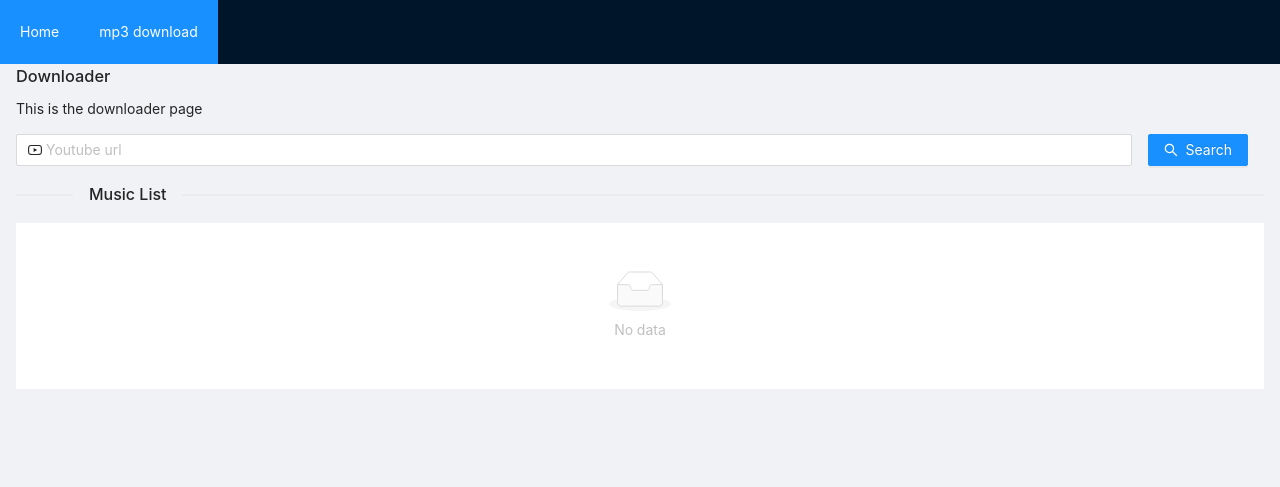
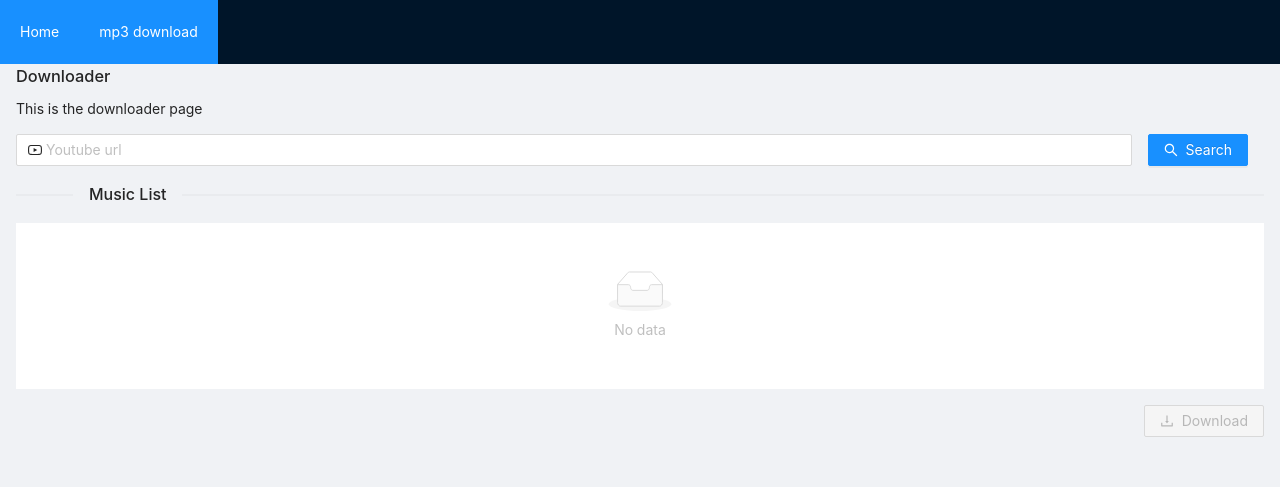
Before and after one commit to aragrevo/sports, a Next.js app: page /downloader in a window 1280 px wide. Shown: the top 487 px of the page. Built offline with nearby package versions, Linux system fonts and the light colour scheme.

Commit message:
feature: Add download

```diff
--- /dev/null
+++ b/components/downloader/FormYT.js
@@ -0,0 +1,29 @@
+import React from 'react';
+import {Button, Form, Input} from 'antd';
+import {YoutubeOutlined, SearchOutlined} from '@ant-design/icons';
+
+const FormYT = ({onFinish, onFinishFailed, isLoading}) => {
+  return (
+    <Form name='basic' layout='inline' onFinish={onFinish} onFinishFailed={onFinishFailed} autoComplete='off'>
+      <Form.Item
+        name='linkyt'
+        style={{flexGrow: '1'}}
+        rules={[
+          {
+            required: true,
+            message: 'Please input youtube url!',
+          },
+          {type: 'url', warningOnly: true},
+        ]}>
+        <Input prefix={<YoutubeOutlined />} placeholder='Youtube url' />
+      </Form.Item>
+      <Form.Item>
+        <Button type='primary' htmlType='submit' loading={isLoading} icon={<SearchOutlined />}>
+          Search
+        </Button>
+      </Form.Item>
+    </Form>
+  );
+};
+
+export default FormYT;
--- /dev/null
+++ b/components/downloader/ListYT.js
@@ -0,0 +1,30 @@
+import React from 'react';
+import {Col, Divider, Row, List, Skeleton} from 'antd';
+import YoutubeEmbed from './YoutubeEmbed';
+
+const ListYT = ({isLoading, list}) => {
+  return (
+    <Row>
+      <Col span={24}>
+        <Divider orientation='left'>Music List</Divider>
+        <List
+          style={{background: '#fff', minHeight: '166px'}}
+          grid={{gutter: 8, column: 5}}
+          loading={isLoading}
+          itemLayout='horizontal'
+          dataSource={list}
+          size='small'
+          renderItem={item => (
+            <List.Item>
+              <Skeleton title={false} loading={isLoading} active>
+                <YoutubeEmbed embedId={item} />
+              </Skeleton>
+            </List.Item>
+          )}
+        />
+      </Col>
+    </Row>
+  );
+};
+
+export default ListYT;
--- /dev/null
+++ b/components/downloader/YoutubeEmbed.js
@@ -0,0 +1,9 @@
+import React from 'react';
+import {Image} from 'antd';
+
+const YoutubeEmbed = ({embedId}) => {
+  const id = embedId.split('=')[1].split('&')[0];
+  return <Image width={200} src={`https://img.youtube.com/vi/${id}/mqdefault.jpg`} preview={false} />;
+};
+
+export default YoutubeEmbed;
--- a/components/layout/YoutubeEmbed.js
+++ /dev/null
@@ -1,20 +0,0 @@
-import React from 'react';
-import {Image} from 'antd';
-
-const YoutubeEmbed = ({embedId}) => {
-  const id = embedId.split('=')[1].split('&')[0];
-  return (
-    <div className='video-responsive'>
-      {/* <iframe
-      width='150'
-      height='200'
-      src={`https://www.youtube.com/embed/${embedId}`}
-      frameBorder='0'
-      title='Embedded youtube'
-    /> */}
-      <Image width={200} src={`https://img.youtube.com/vi/${id}/mqdefault.jpg`} preview={false} />
-    </div>
-  );
-};
-
-export default YoutubeEmbed;
--- a/hooks/linksYT.js
+++ b/hooks/linksYT.js
@@ -2,8 +2,8 @@ import {useState} from 'react';
 import axios from 'axios';
 
 export const useLinksYT = () => {
-  // const [data, setData] = useState([]);
   const [loading, setLoading] = useState(false);
+  const [downloading, setDownloading] = useState(false);
 
   const getLinks = url => {
     setLoading(true);
@@ -19,8 +19,24 @@ export const useLinksYT = () => {
         return [];
       });
   };
+
+  const downloadMusic = urls => {
+    setDownloading(true);
+    return axios
+      .post('/api/download_yt', {urls})
+      .then(res => {
+        setDownloading(false);
+        return res.data.data;
+      })
+      .catch(err => {
+        console.log(err);
+        setDownloading(false);
+      });
+  };
   return {
     isLoading: loading,
+    downloading,
     getLinks,
+    downloadMusic,
   };
 };
--- /dev/null
+++ b/pages/api/download_yt.js
@@ -0,0 +1,12 @@
+// Next.js API route support: https://nextjs.org/docs/api-routes/introduction
+
+import {getLinksDownload} from '../../scripts/downloaderYT';
+
+export default async (req, res) => {
+  try {
+    await getLinksDownload(req.body.urls);
+    res.status(200).json({response: 'OK', data: req.body.urls.length});
+  } catch (error) {
+    res.status(500).json({response: 'ERROR', error});
+  }
+};
--- a/pages/downloader.js
+++ b/pages/downloader.js
@@ -1,13 +1,15 @@
 import React, {useState} from 'react';
-import {Button, Checkbox, Form, Input, message, Col, Divider, Row, List, Skeleton} from 'antd';
-import {YoutubeOutlined, SearchOutlined} from '@ant-design/icons';
+import {DownloadOutlined} from '@ant-design/icons';
+import {Button, Col, Space, Row} from 'antd';
+import {message} from 'antd';
 
+import {useLinksYT} from '../hooks/linksYT';
 import CustomLayout from '../components/layout/CustomLayout';
-import {useLinksYT} from '../hooks/linksYT';
-import YoutubeEmbed from '../components/layout/YoutubeEmbed';
+import FormYT from '../components/downloader/FormYT';
+import ListYT from '../components/downloader/ListYT';
 
 export default function Downloader() {
-  const {isLoading, getLinks} = useLinksYT();
+  const {isLoading, downloading, getLinks, downloadMusic} = useLinksYT();
   const [list, setList] = useState([]);
 
   const onFinish = async values => {
@@ -19,51 +21,39 @@ export default function Downloader() {
   const onFinishFailed = () => {
     message.error('Submit failed!');
   };
+
+  const onDownload = async () => {
+    if (list.length === 0) {
+      message.error('Please search first!');
+      return;
+    }
+    const data = await downloadMusic(list);
+    setList([]);
+    message.success('Download success! ' + data);
+  };
   return (
     <CustomLayout>
       <div>
         <h1>Downloader</h1>
         <p>This is the downloader page</p>
       </div>
-      <Form name='basic' layout='inline' onFinish={onFinish} onFinishFailed={onFinishFailed} autoComplete='off'>
-        <Form.Item
-          name='linkyt'
-          style={{flexGrow: '1'}}
-          rules={[
-            {
-              required: true,
-              message: 'Please input youtube url!',
-            },
-            {type: 'url', warningOnly: true},
-          ]}>
-          <Input prefix={<YoutubeOutlined />} placeholder='Youtube url' />
-        </Form.Item>
-        <Form.Item>
-          <Button type='primary' htmlType='submit' loading={isLoading} icon={<SearchOutlined />}>
-            Search
-          </Button>
-        </Form.Item>
-      </Form>
-      <Row>
-        <Col span={24}>
-          <Divider orientation='left'>Music List</Divider>
-          <List
-            style={{background: '#fff'}}
-            grid={{gutter: 8, column: 5}}
-            loading={isLoading}
-            itemLayout='horizontal'
-            dataSource={list}
-            size='small'
-            renderItem={item => (
-              <List.Item>
-                <Skeleton title={false} loading={isLoading} active>
-                  <YoutubeEmbed embedId={item} />
-                </Skeleton>
-              </List.Item>
-            )}
-          />
-        </Col>
-      </Row>
+      <FormYT onFinish={onFinish} onFinishFailed={onFinishFailed} isLoading={isLoading} />
+      <Space direction='vertical' size='middle' style={{display: 'flex'}}>
+        <ListYT isLoading={isLoading} list={list} />
+        <Row>
+          <Col span={24}>
+            <Button
+              disabled={list.length === 0}
+              type='primary'
+              icon={<DownloadOutlined />}
+              loading={downloading}
+              onClick={onDownload}
+              style={{float: 'right'}}>
+              Download
+            </Button>
+          </Col>
+        </Row>
+      </Space>
     </CustomLayout>
   );
 }
--- a/scripts/downloaderYT.js
+++ b/scripts/downloaderYT.js
@@ -3,35 +3,15 @@ const cheerio = require('cheerio');
 const open = require('open');
 
 const downloadUrl = 'https://www.y2mate.com/youtube-mp3';
-// const YTlink =
-//   'https://www.youtube.com/watch?v=BRuHGchMrD8&list=RDEMWzsBFrM1G6O0x93sFkgUtg&start_radio=1&rv=uhZ92NKtsoM&ab_channel=LosEnanitosVerdes-Topic';
-
-const _linksYT = [];
-
-function downloaderYT() {
-  Nightmare({show: false})
-    .goto(YTlink)
-    .wait('body')
-    .wait('a#wc-endpoint')
-    .evaluate(() => document.querySelector('body').innerHTML)
-    .end()
-    .then(response => {
-      console.warn('init YT! ---------------------------------');
-      getLinksYT(response);
-    })
-    .catch(err => {
-      console.log(err);
-    });
-}
 
 async function getLinksYT(YTlink) {
+  const _linksYT = [];
   const response = await Nightmare({show: false})
     .goto(YTlink)
     .wait('body')
     .wait('a#wc-endpoint')
     .evaluate(() => document.querySelector('body').innerHTML)
     .end();
-  // .then(response => {
   console.warn('init YT! ---------------------------------');
   const $ = cheerio.load(response);
   const links = $('#wc-endpoint')
@@ -43,12 +23,6 @@ async function getLinksYT(YTlink) {
   const all = [...new Set(_linksYT)];
   console.warn('finish YT! ---------------------------------' + all.length);
   return all;
-  // })
-  // .catch(err => {
-  //   console.log(err);
-  //   return [];
-  // });
-  // return resp;
 }
 
 function getLinksDownload(links) {
@@ -70,20 +44,13 @@ function getLinksDownload(links) {
       .then(async response => {
         const $ = cheerio.load(response);
         const a = $('.btn-file');
-        const link = $(a).attr('href');
-        // console.log(link);
-        await open(link);
-        // linksDownload.push(link);
+        const _link = $(a).attr('href');
+        await open(_link);
       })
       .catch(err => {
         console.log(err);
       });
   });
-  // fs.writeFile('./links.json', JSON.stringify(linksDownload), 'utf8', function (error) {
-  //   if (error) return console.log('error', error);
-  //   console.log(linksDownload.length, 'items saved');
-  // });
-  // return linksDownload;
 }
-// https://video-to-mp3-converter.com/es9
-module.exports = {getLinksYT};
+
+module.exports = {getLinksYT, getLinksDownload};
```
